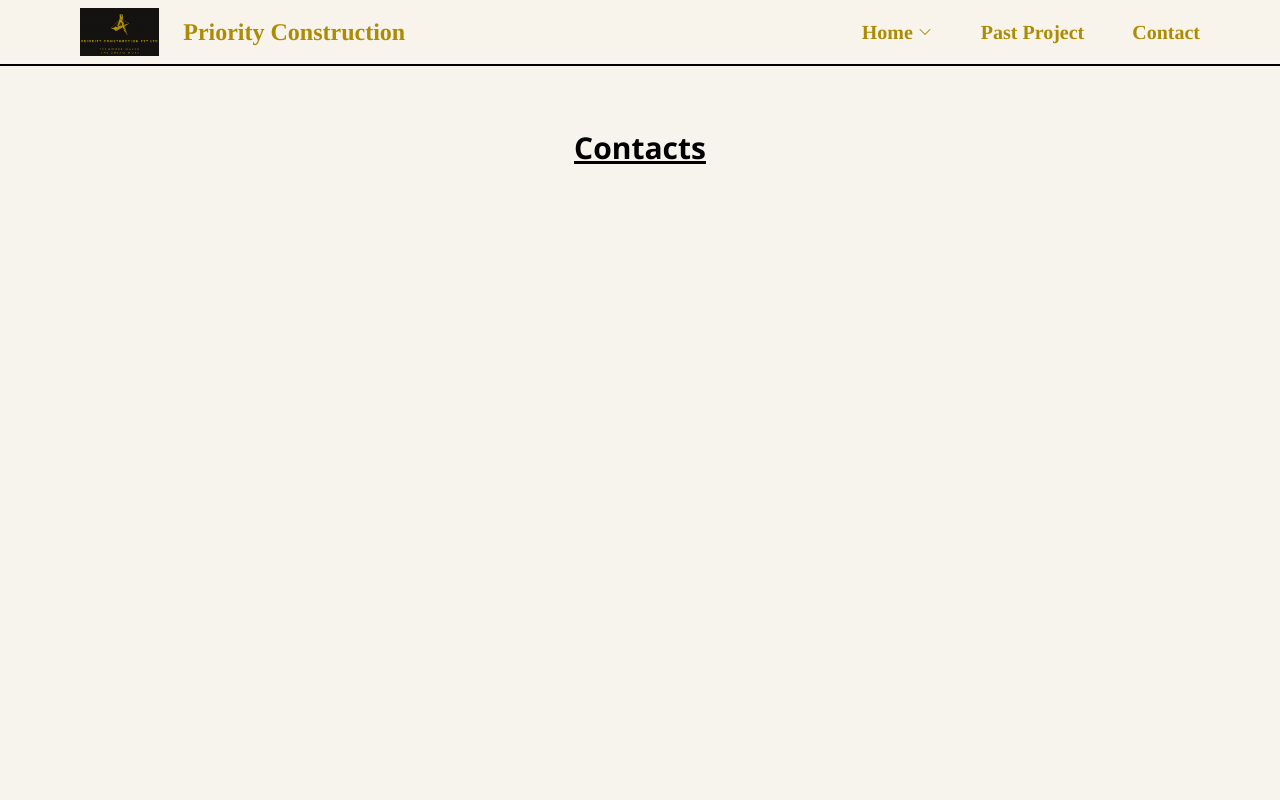
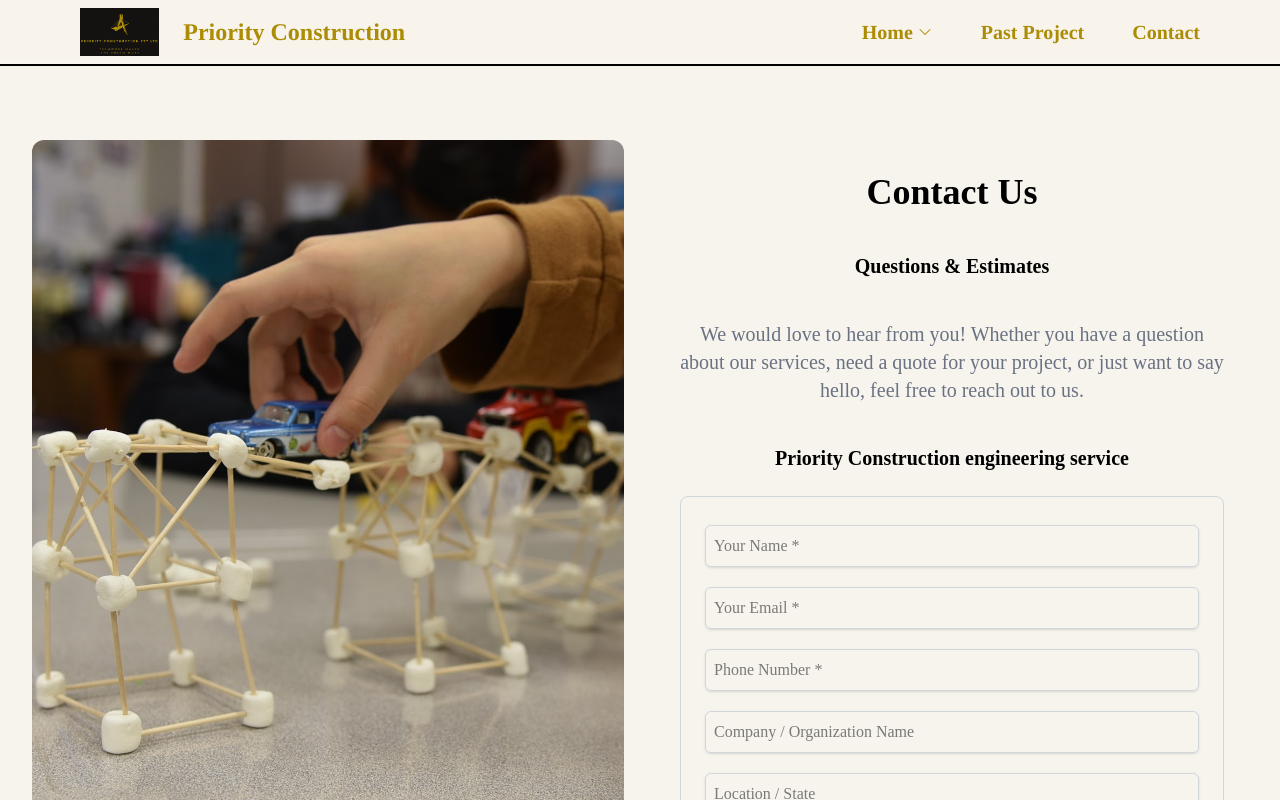
Before and after one commit to Jacky72/PriorityConstWeb, a Next.js app in the folder priority-const/: page /contact in a window 1280 px wide. Shown: the top 800 px of the page. Built offline with nearby package versions, Linux system fonts and the light colour scheme.

Commit message:
Started with the contacts page

```diff
--- a/priority-const/src/app/contact/page.js
+++ b/priority-const/src/app/contact/page.js
@@ -1,13 +1,44 @@
 "use client";
 import React from 'react';
+import Image from 'next/image';
 
 const ContactPage = () => {
 
     return (
         <section id="contact" className="bg-white">
             <div className="w-full min-h-screen bg-[#f7f4ee]">
-                <div className="relative min-h-[320px] md:min-h-[130px]"></div>
-                <h1 className="text-center text-black text-3xl font-extrabold heading-font underline mb-8">Contacts</h1>
+                <div className="relative min-h-[320px] md:min-h-[100px]"></div>
+                <div className="mx-auto max-w-7xl px-4 sm:px-6 lg:px-8 py-10 grid gap-6">
+                    <div className="grid grid-cols-12 gap-6 md:gap-8">
+                        <div className="col-span-12 md:col-span-6">
+                            <div className="relative aspect-[3/4] rounded-xl overflow-hidden">
+                                <Image
+                                src="/Contact.jpg"
+                                alt="Project left"
+                                fill
+                                className="object-cover"
+                                sizes="(min-width: 768px) 40vw, 100vw"
+                                quality={85}
+                                />
+                            </div>
+                        </div>
+                        <div className="col-span-12 md:col-span-6 text-center text-black px-6">
+                            <p className="text-4xl font-extrabold mt-8">Contact Us</p>
+                            <p className="text-xl mt-10 font-bold">Questions & Estimates</p>
+                            <p className="text-xl mt-10 text-gray-500">We would love to hear from you! Whether you have a question about our services, need a quote for your project, or just want to say hello, feel free to reach out to us.</p>
+                            <p className="text-xl mt-10 font-bold">Priority Construction engineering service</p>
+                            <form className="border border-gray-300 rounded-lg p-6 mt-6 text-left">
+                                <input type="text" id="name" name="name" required className="mt-1 block w-full border border-gray-300 rounded-md shadow-sm p-2" placeholder="Your Name *" />
+                                <input type="email" id="email" name="email" required className="mt-5 block w-full border border-gray-300 rounded-md shadow-sm p-2" placeholder="Your Email *" />
+                                <input type="number" id="number" name="number" required className="mt-5 block w-full border border-gray-300 rounded-md shadow-sm p-2" placeholder="Phone Number *" />
+                                <input type="text" id="company" name="company" className="mt-5 block w-full border border-gray-300 rounded-md shadow-sm p-2" placeholder="Company / Organization Name" />
+                                <input type="text" id="location" name="location" className="mt-5 block w-full border border-gray-300 rounded-md shadow-sm p-2" placeholder="Location / State" />
+                                <input type="text" id="message" name="message" required className="mt-5 block w-full border border-gray-300 rounded-md shadow-sm p-2" placeholder="Your Message *" />
+                            </form>
+                        </div>
+                    </div>
+                    <div className="w-full h-px my-2"/>
+                </div>
             </div>
         </section>
     )
```
Also changed, not shown: priority-const/public/Contact.jpg (added).
